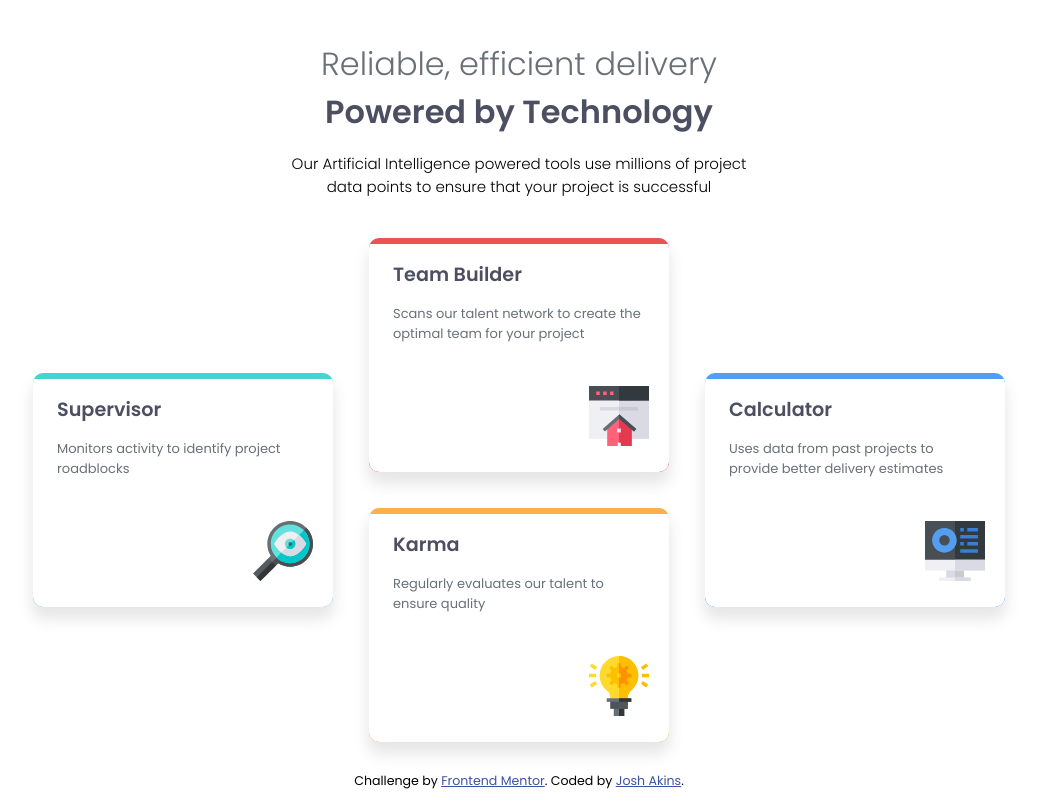
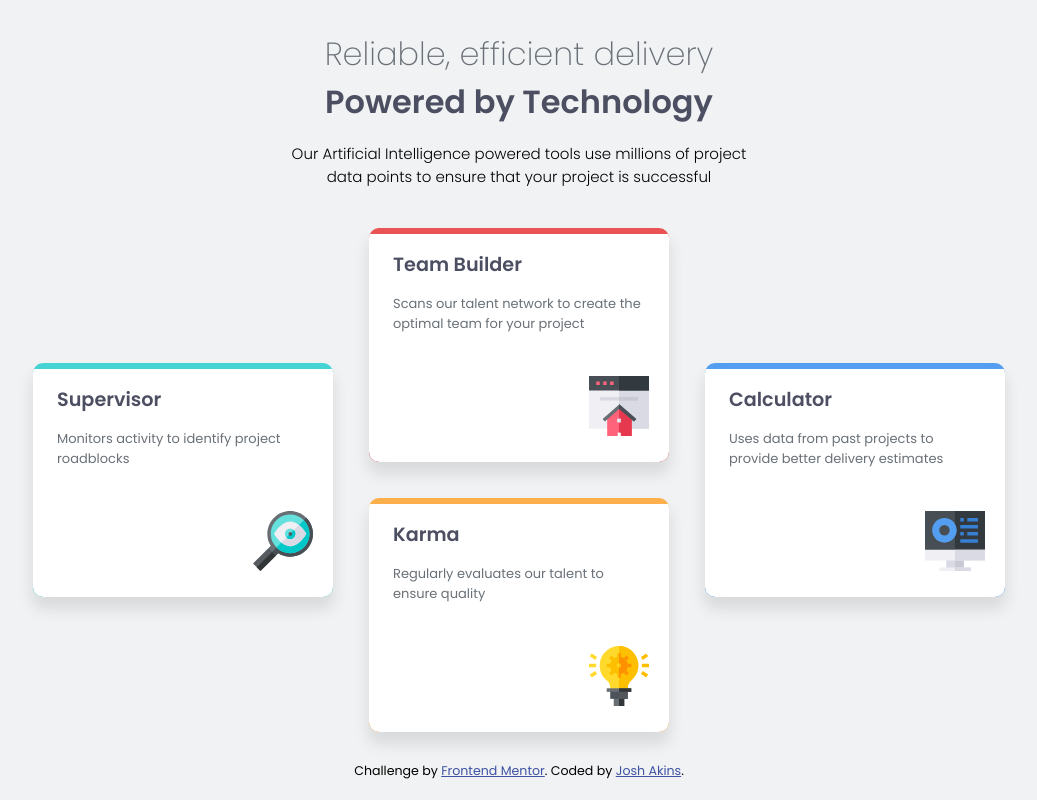
Before and after one commit to josh-akins/Four-card-feature-section, a plain HTML site: page index.html in a window 1280 px wide. Shown: the whole page, without its empty margins (121-1158 px from the left). Drawn offline with Linux system fonts and the light colour scheme.

Commit message:
refactor: update body styles and improve layout for responsiveness

```diff
--- a/styles.css
+++ b/styles.css
@@ -40,6 +40,7 @@ body {
   font-family: "Poppins", sans-serif;
   font-weight: 400;
   font-style: normal;
+  background-color: hsl(210, 8%, 95%);
 }
 
 .sectionContainer {
@@ -48,7 +49,6 @@ body {
   flex-direction: column;
   align-items: center;
   justify-content: center;
-  border-color: hsl(0, 0%, 100%);
 }
 
 .sectionHeading h3,
@@ -70,7 +70,7 @@ body {
   font-family: "Poppins", sans-serif;
   font-weight: 300;
   font-style: normal;
-  font-size: x-large;
+  font-size: 1.6rem;
   color: hsl(212, 6%, 44%);
 }
 
@@ -195,6 +195,28 @@ footer {
 }
 
 @media (min-width: 60em) {
+  html,
+  body {
+    height: 100%;
+  }
+
+  body {
+    display: flex;
+    flex-direction: column;
+    align-items: center;
+    justify-content: center;
+    min-height: 100vh;
+    overflow: hidden;
+  }
+
+  .sectionContainer {
+    width: 100%;
+    display: flex;
+    flex-direction: column;
+    align-items: center;
+    justify-content: center;
+  }
+
   .sectionHeading {
     display: flex;
     flex-direction: column;
@@ -205,6 +227,10 @@ footer {
   }
 
   .sectionHeading h3 {
+    color: hsl(212, 6%, 44%);
+    font-family: "Poppins", sans-serif;
+    font-weight: 200;
+    font-style: normal;
     font-size: 2rem;
   }
 
```
